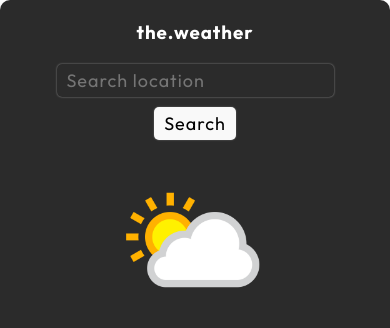
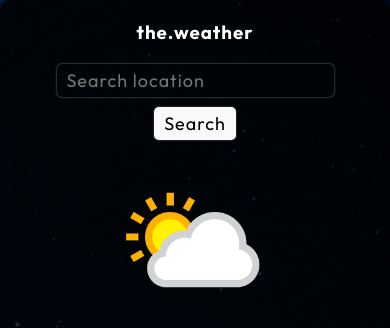
Before and after one commit to farhaanmalik/weather-app, a plain HTML site: page index.html in a window 390 px wide. Shown: the top 328 px of the page. Drawn offline with Linux system fonts and the light colour scheme; no server answers.

Commit message:
Update style.css

```diff
--- a/style.css
+++ b/style.css
@@ -110,7 +110,7 @@ form button{
 
 @media screen and (max-width: 580px) {
     body{
-        background: url(bg.avif) no-repeat center center/cover;
+        background: url(img/bg.avif) no-repeat center center/cover;
     }
     .container{
         background-color: #000000d4;
```
